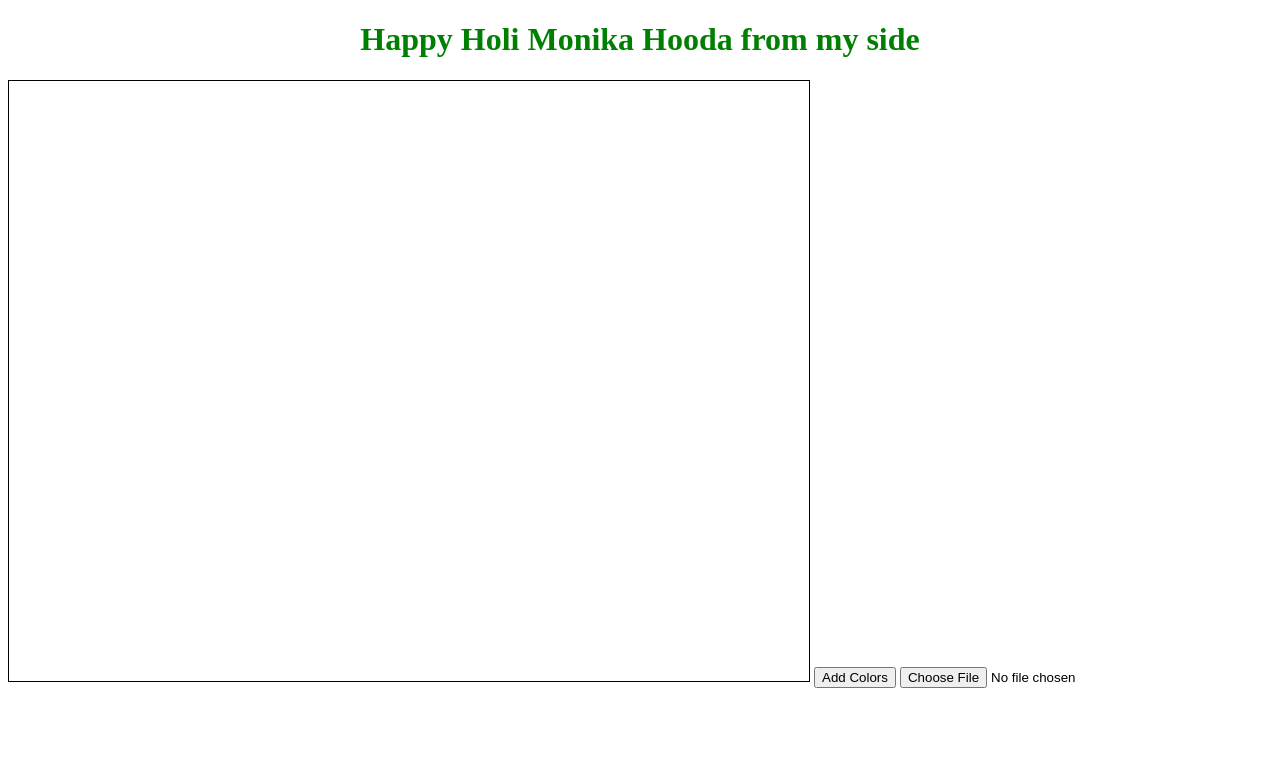
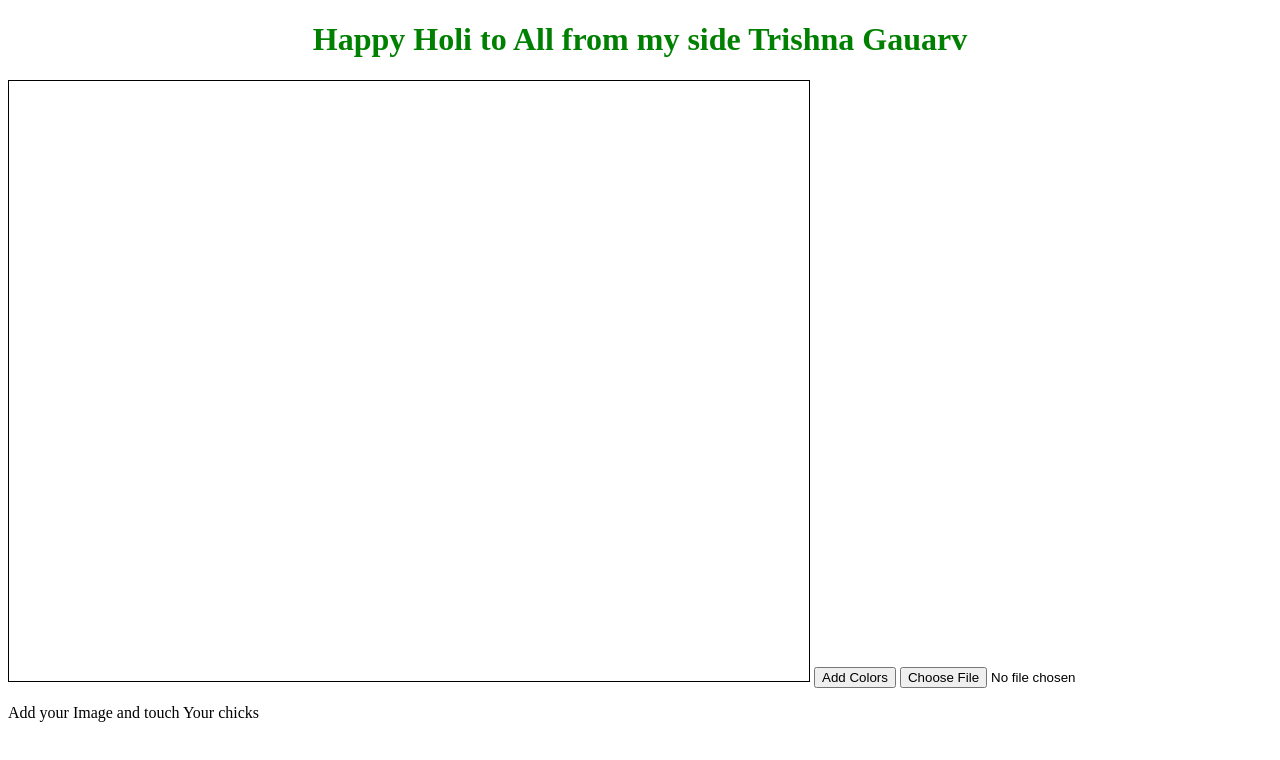
Before and after one commit to Gaurav825/HappyHoli, a plain HTML site: page index.html in a window 1280 px wide. Drawn offline with Linux system fonts and the light colour scheme.

Commit message:
Update index.html

```diff
--- a/index.html
+++ b/index.html
@@ -15,11 +15,12 @@
     </style>
 </head>
 <body>
-    <h1 >Happy Holi Monika Hooda from my side</h1>
+    <h1 >Happy Holi to All from my side Trishna Gauarv</h1>
     <canvas id="holiCanvas" width="800" height="600"></canvas>
     <button id="addColors">Add Colors</button>
     <button id="removeColors" style="display: none;">Remove Colors</button>
     <input type="file" id="imageUpload" accept="image/*">
+    <p>Add your Image and touch Your chicks</p>
 
     <script>
         document.addEventListener("DOMContentLoaded", function() {
```
